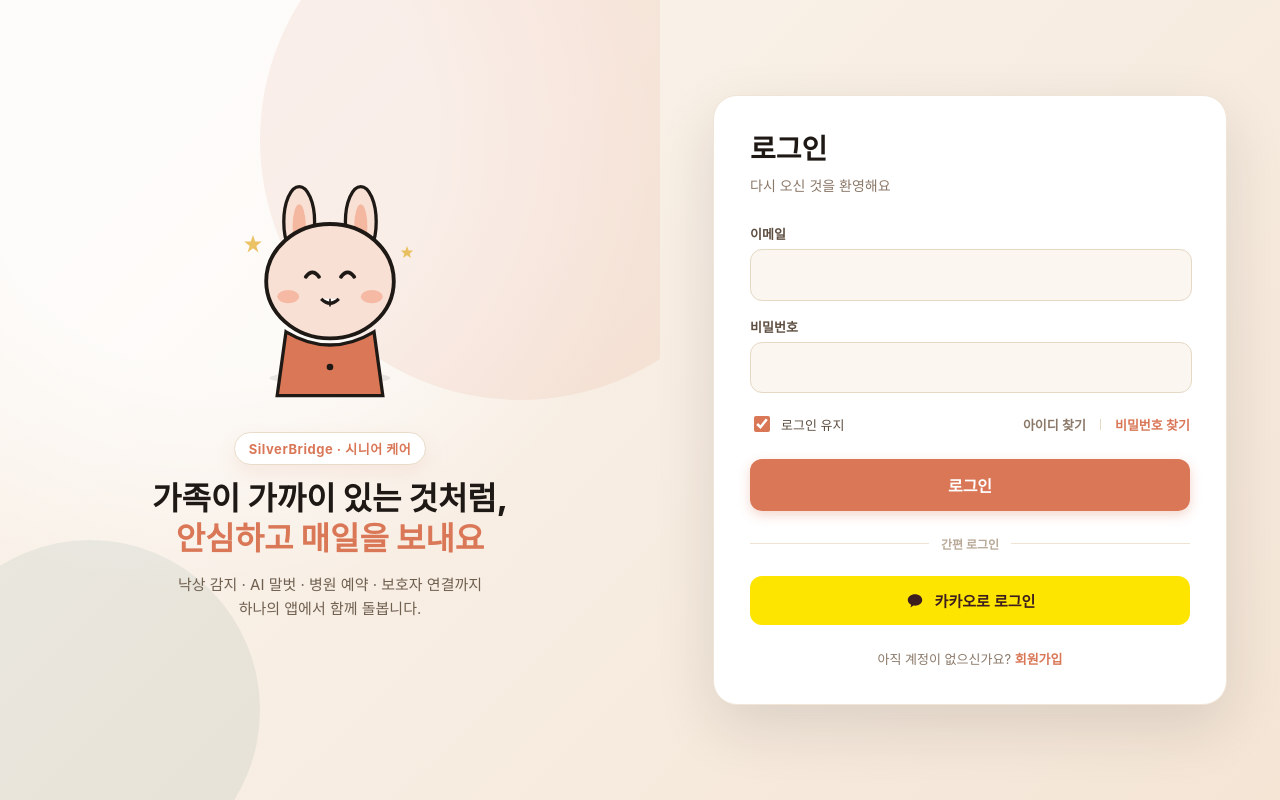
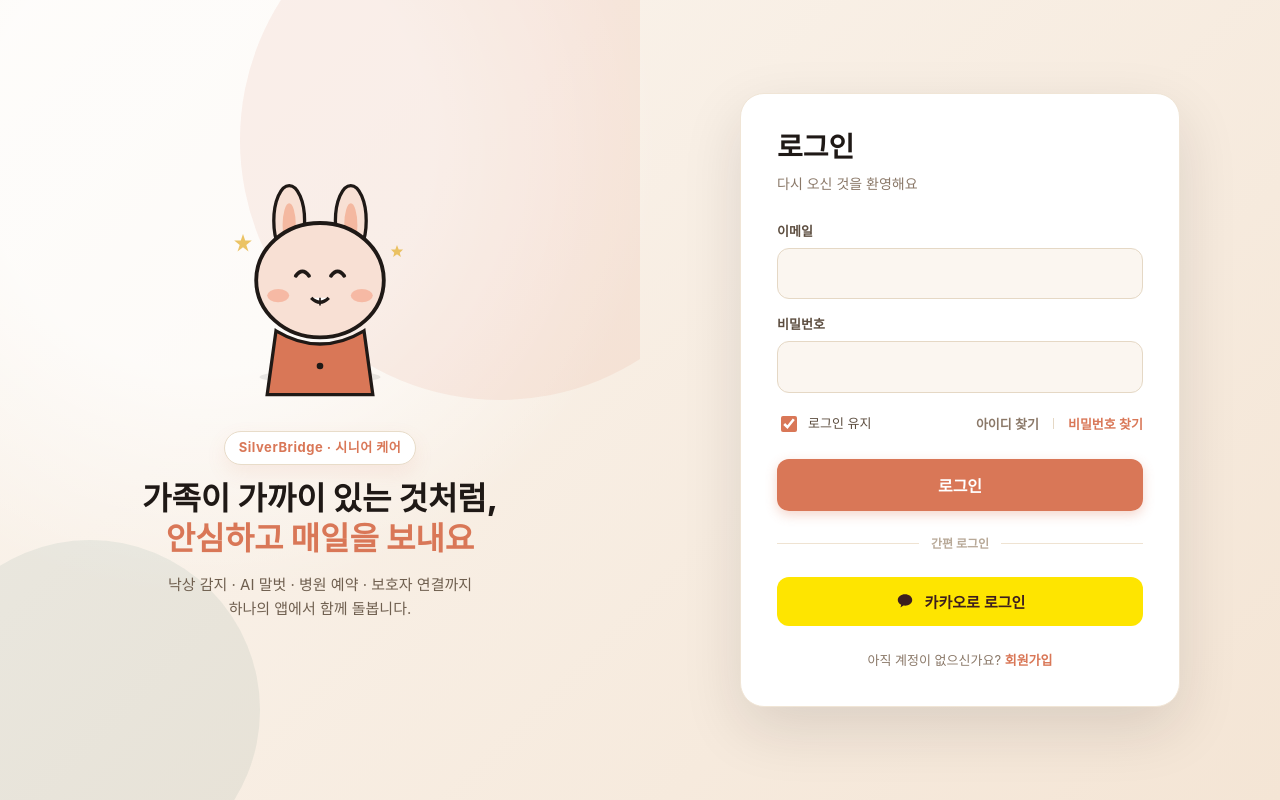
Before and after one commit to Dongyang-Mirae-University-software/SilverBridgeFe, a Next.js app: page /login in a window 1280 px wide. Built offline with nearby package versions, Linux system fonts and the light colour scheme.

Commit message:
fix: html/body에 폰트 크기·줄간격 전역 기준값(14px/1.5) 추가해 9.0 레퍼런스와 스케일 일치

```diff
--- a/src/app/globals.css
+++ b/src/app/globals.css
@@ -39,6 +39,12 @@ html {
   height: 100vh;
 }
 
+*,
+*::before,
+*::after {
+  box-sizing: border-box;
+}
+
 * {
   scrollbar-width: none;
   -ms-overflow-style: none;
@@ -61,6 +67,9 @@ body {
     BlinkMacSystemFont,
     system-ui,
     sans-serif;
+  font-size: 14px;
+  line-height: 1.5;
+  -webkit-font-smoothing: antialiased;
 }
 
 .layout {
--- a/src/components/layout/dashboard/Sidebar.module.css
+++ b/src/components/layout/dashboard/Sidebar.module.css
@@ -17,8 +17,8 @@
 
 .brand {
   display: flex;
-  align-items: flex-start;
-  gap: 12px;
+  align-items: center;
+  gap: 10px;
   border-radius: 0;
   flex-shrink: 0;
   padding: 2px 10px 18px;
```
